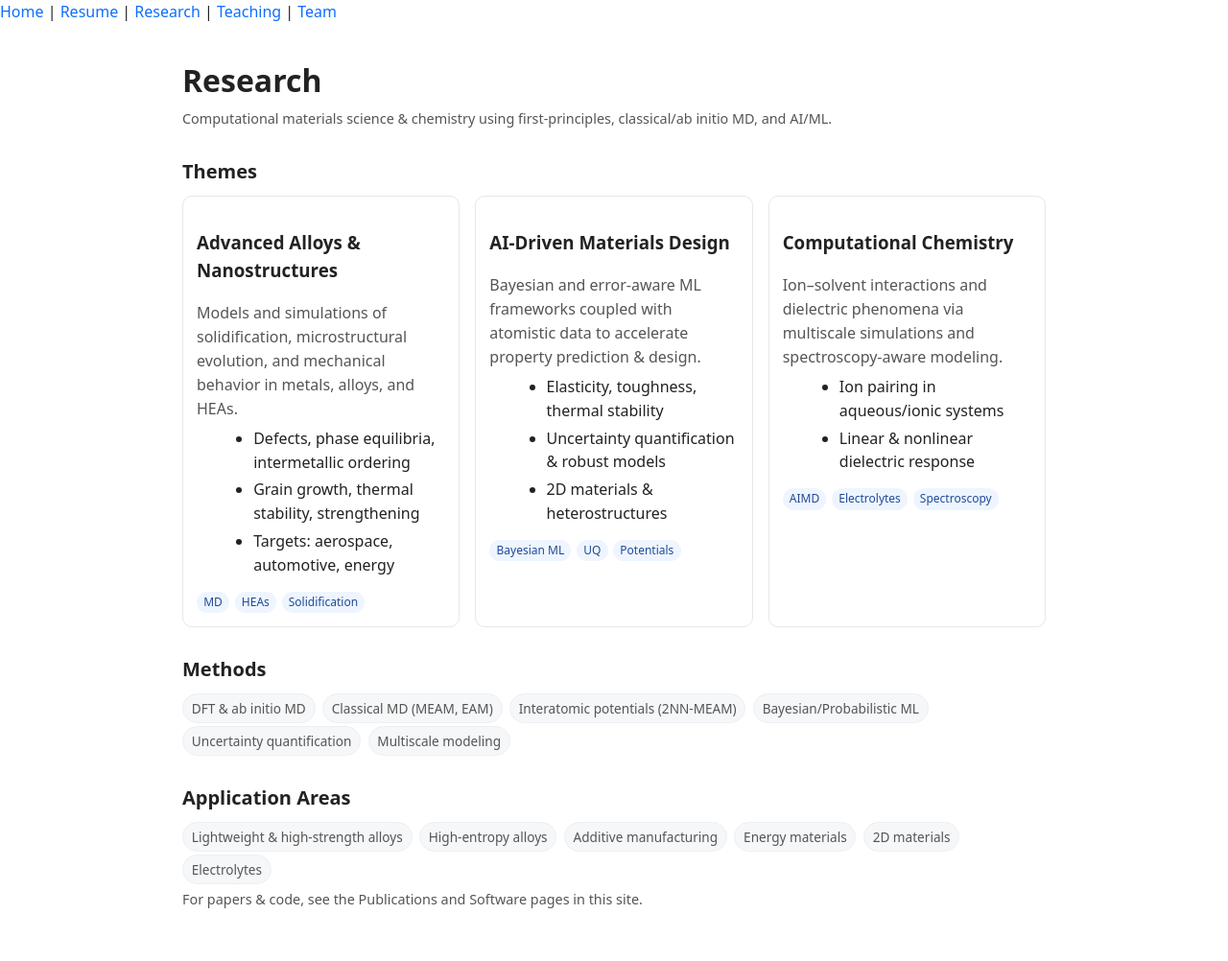
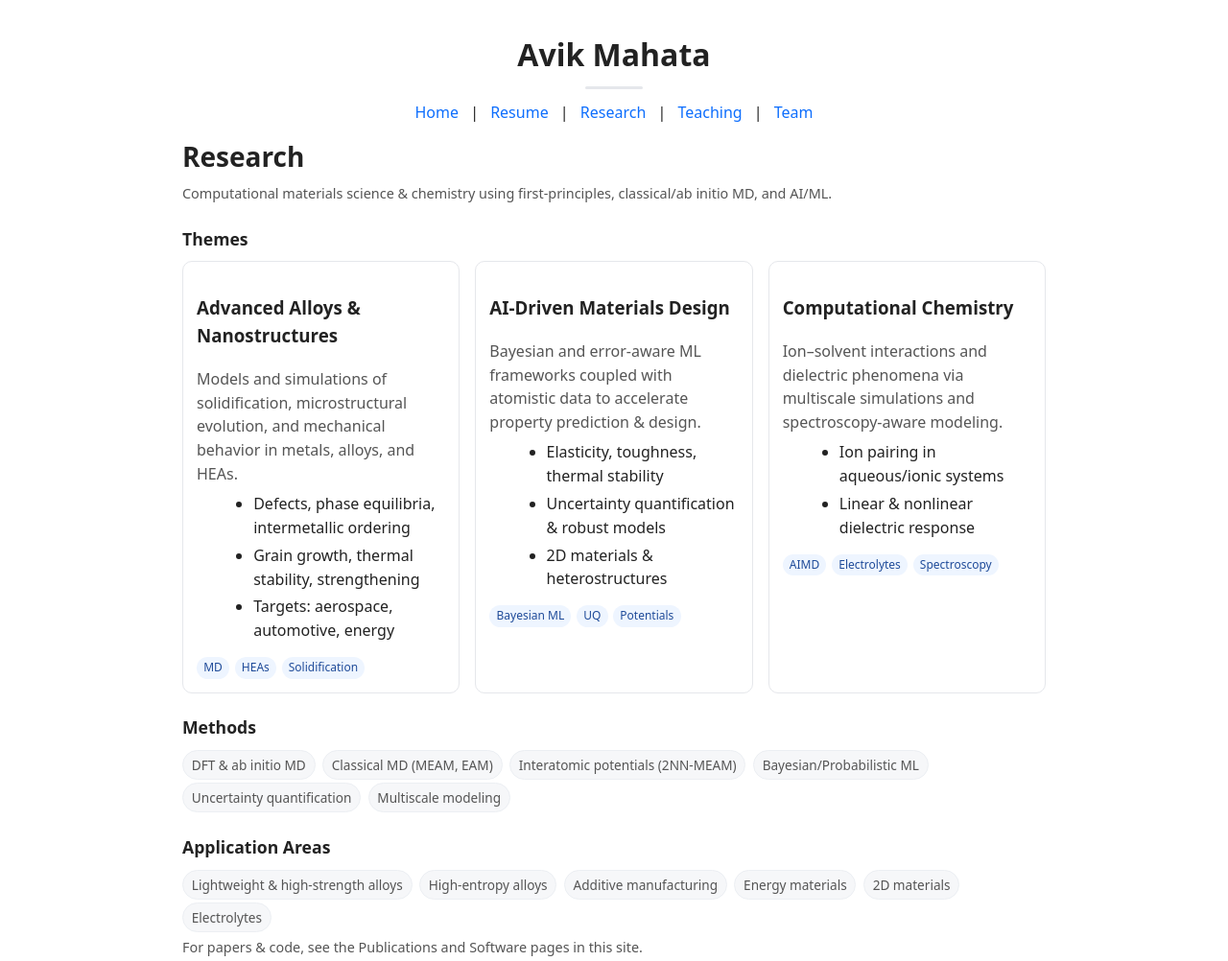
Before and after one commit to avikmahata/avikmahata.github.io, a plain HTML site: page research.html in a window 1280 px wide. Shown: the whole page at 96% size. Drawn offline with Linux system fonts and the light colour scheme.

Commit message:
Update research.html

```diff
--- a/research.html
+++ b/research.html
@@ -7,10 +7,17 @@
   <style>
     :root{--fg:#222;--muted:#555;--bg:#fff;--acc:#0d6efd;}
     html,body{margin:0;padding:0;background:var(--bg);color:var(--fg);font:16px/1.55 system-ui,-apple-system,Segoe UI,Roboto,Ubuntu,Cantarell,Noto Sans,sans-serif}
-    .wrap{max-width:900px;margin:0 auto;padding:40px 20px}
+    /* Centered site header + nav (match resume page look) */
+    .site-title{margin:32px 0 6px;text-align:center;font-size:2rem;font-weight:600}
+    .site-rule{width:60px;height:3px;background:#e5e7eb;margin:8px auto 12px;border-radius:2px}
+    nav{margin:0 auto 18px;text-align:center}
+    nav a{color:var(--acc);text-decoration:none;margin:0 .5rem}
+    nav a:hover{text-decoration:underline}
+    /* Page content */
+    .wrap{max-width:900px;margin:0 auto;padding:0 20px 40px}
     h1,h2{line-height:1.2;margin:0 0 .6rem}
-    h1{font-size:2rem}
-    h2{font-size:1.25rem;margin-top:2rem}
+    h1{font-size:1.75rem;margin-top:10px}
+    h2{font-size:1.1rem;margin-top:1.6rem}
     p{margin:.3rem 0;color:var(--muted)}
     ul{margin:.4rem 0 0 1.2rem}
     li{margin:.25rem 0}
@@ -18,24 +25,27 @@
     .card{border:1px solid #e5e7eb;border-radius:10px;padding:14px}
     .tag{display:inline-block;font-size:.75rem;background:#eef5ff;color:#1f4b99;padding:.12rem .45rem;border-radius:999px;margin-right:.35rem}
     .pill{display:inline-block;background:#f6f7f9;border:1px solid #eceff3;border-radius:999px;padding:.25rem .55rem;margin:.2rem .2rem 0 0;font-size:.85rem}
-    a{color:var(--acc);text-decoration:none}
-    a:hover{text-decoration:underline}
     .small{font-size:.9rem;color:var(--muted)}
     .spacer{height:8px}
+    footer p{color:var(--muted)}
   </style>
 </head>
 <body>
-    <nav>
-    <a href="index.html">Home</a> |
+  <!-- Centered title + nav to match other pages -->
+  <div class="site-title">Avik Mahata</div>
+  <div class="site-rule"></div>
+  <nav>
+    <a href="/">Home</a> |
     <a href="resume.html">Resume</a> |
     <a href="research.html">Research</a> |
     <a href="teaching.html">Teaching</a> |
     <a href="team.html">Team</a>
   </nav>
+
   <main class="wrap">
     <header>
       <h1>Research</h1>
-      <p class="small">Computational materials science &amp; chemistry using first‑principles, classical/ab initio MD, and AI/ML.</p>
+      <p class="small">Computational materials science &amp; chemistry using first-principles, classical/ab initio MD, and AI/ML.</p>
     </header>
 
     <section>
@@ -54,8 +64,8 @@
         </article>
 
         <article class="card">
-          <h3>AI‑Driven Materials Design</h3>
-          <p>Bayesian and error‑aware ML frameworks coupled with atomistic data to accelerate property prediction &amp; design.</p>
+          <h3>AI-Driven Materials Design</h3>
+          <p>Bayesian and error-aware ML frameworks coupled with atomistic data to accelerate property prediction &amp; design.</p>
           <ul>
             <li>Elasticity, toughness, thermal stability</li>
             <li>Uncertainty quantification &amp; robust models</li>
@@ -67,7 +77,7 @@
 
         <article class="card">
           <h3>Computational Chemistry</h3>
-          <p>Ion–solvent interactions and dielectric phenomena via multiscale simulations and spectroscopy‑aware modeling.</p>
+          <p>Ion–solvent interactions and dielectric phenomena via multiscale simulations and spectroscopy-aware modeling.</p>
           <ul>
             <li>Ion pairing in aqueous/ionic systems</li>
             <li>Linear &amp; nonlinear dielectric response</li>
@@ -83,7 +93,7 @@
       <p>
         <span class="pill">DFT &amp; ab initio MD</span>
         <span class="pill">Classical MD (MEAM, EAM)</span>
-        <span class="pill">Interatomic potentials (2NN‑MEAM)</span>
+        <span class="pill">Interatomic potentials (2NN-MEAM)</span>
         <span class="pill">Bayesian/Probabilistic ML</span>
         <span class="pill">Uncertainty quantification</span>
         <span class="pill">Multiscale modeling</span>
@@ -93,8 +103,8 @@
     <section>
       <h2>Application Areas</h2>
       <p>
-        <span class="pill">Lightweight &amp; high‑strength alloys</span>
-        <span class="pill">High‑entropy alloys</span>
+        <span class="pill">Lightweight &amp; high-strength alloys</span>
+        <span class="pill">High-entropy alloys</span>
         <span class="pill">Additive manufacturing</span>
         <span class="pill">Energy materials</span>
         <span class="pill">2D materials</span>
```
